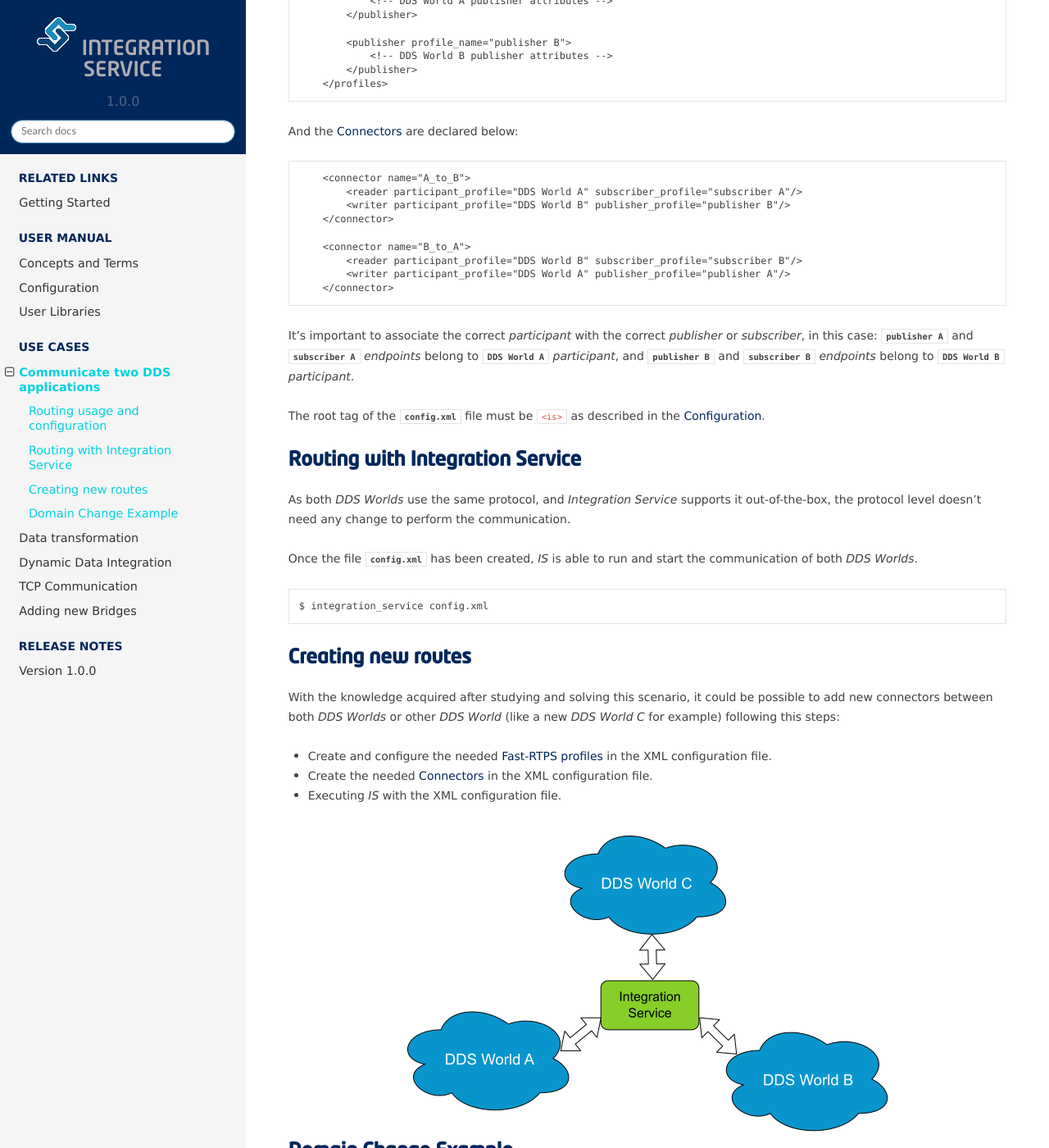
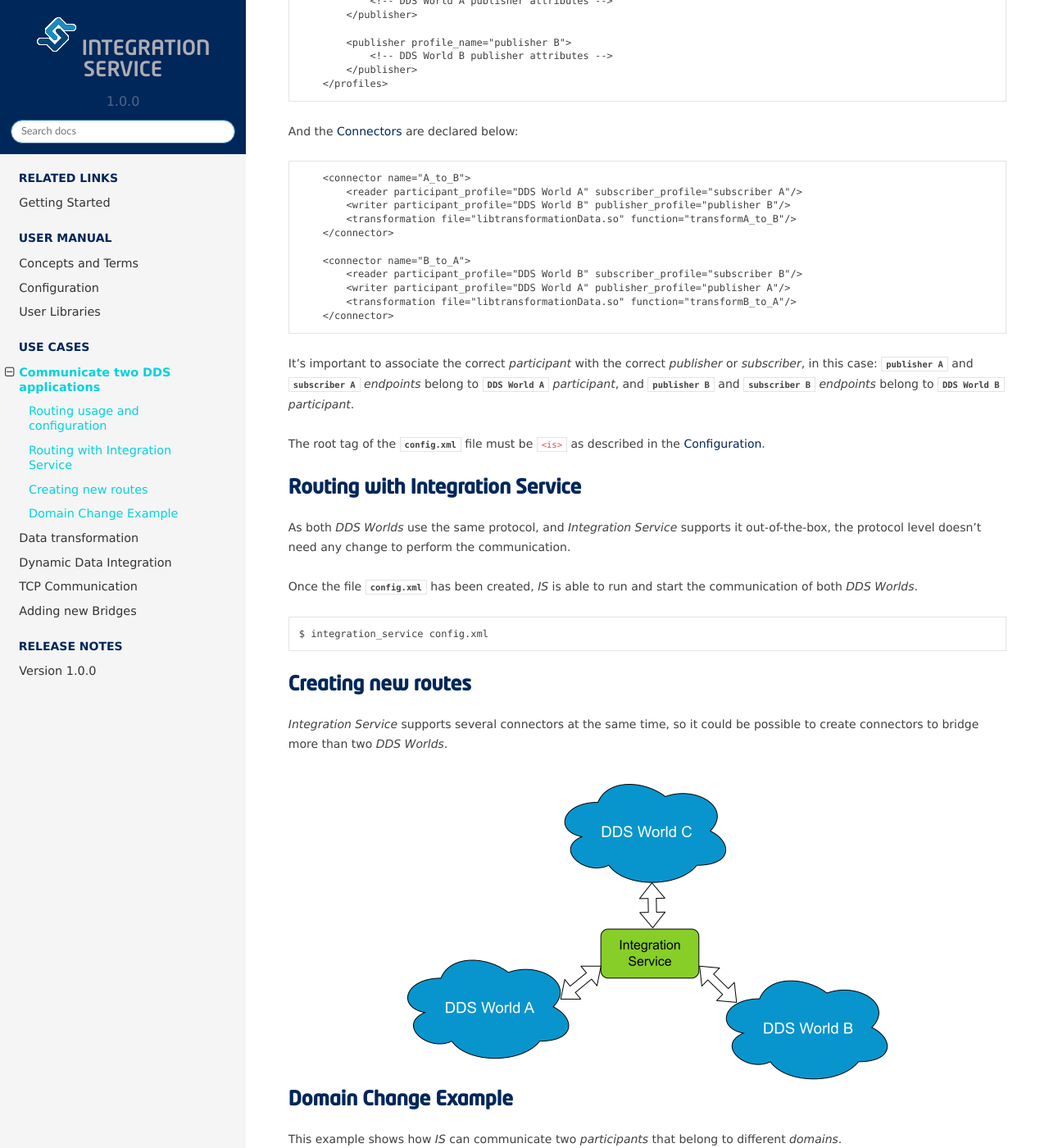
Before and after one commit to eProsima/Integration-Service-docs, a Sphinx documentation site: the page built from docs/communicatedds.rst, in a window 1280 px wide and 1400 px high, scrolled down 1334 px. Shown: the whole window at 82% size. Built offline with Sphinx 7.4.7 and the Read the Docs theme 2.0.0, drawn with Linux system fonts in a browser that asks for light colours.

Commit message:
Refs #3933 Fix issues reported in the review.

```diff
--- a/docs/communicatedds.rst
+++ b/docs/communicatedds.rst
@@ -63,12 +63,8 @@ Once the file :class:`config.xml` has been created, *IS* is able to run and star
 Creating new routes
 -------------------
 
-With the knowledge acquired after studying and solving this scenario, it could be possible to add new connectors between both
-*DDS Worlds* or other *DDS World* (like a new *DDS World C* for example) following this steps:
-
-- Create and configure the needed :ref:`Fast-RTPS profiles` in the XML configuration file.
-- Create the needed :ref:`Connectors` in the XML configuration file.
-- Executing *IS* with the XML configuration file.
+*Integration Service* supports several connectors at the same time,
+so it could be possible to create connectors to bridge more than two *DDS Worlds*.
 
 .. image:: DDS_ROUTES.png
     :align: center
--- a/docs/config_comms_dds.xml
+++ b/docs/config_comms_dds.xml
@@ -30,11 +30,13 @@
     <connector name="A_to_B">
         <reader participant_profile="DDS World A" subscriber_profile="subscriber A"/>
         <writer participant_profile="DDS World B" publisher_profile="publisher B"/>
+        <transformation file="libtransformationData.so" function="transformA_to_B"/>
     </connector>
 
     <connector name="B_to_A">
         <reader participant_profile="DDS World B" subscriber_profile="subscriber B"/>
         <writer participant_profile="DDS World A" publisher_profile="publisher A"/>
+        <transformation file="libtransformationData.so" function="transformB_to_A"/>
     </connector>
     <!-- end connectors -->
 </is>
--- a/docs/transformdata.rst
+++ b/docs/transformdata.rst
@@ -17,7 +17,7 @@ Transformation usage and configuration
 *Integration Service* must be configured through its XML :ref:`configuration` file.
 In this case, a :ref:`Transformation Library` is needed to provide *transformation functions* that will transform the data from *DDS World A* to *DDS World B* and vice versa.
 
-In this example, a file named :class:`config.xml` needs to be created.
+This example supposes that all the configuration is stored in a file named :class:`config.xml`.
 The *endpoints* must be configured in the :ref:`Fast-RTPS profiles` section.
 
 .. literalinclude:: config_comms_dds.xml
```
